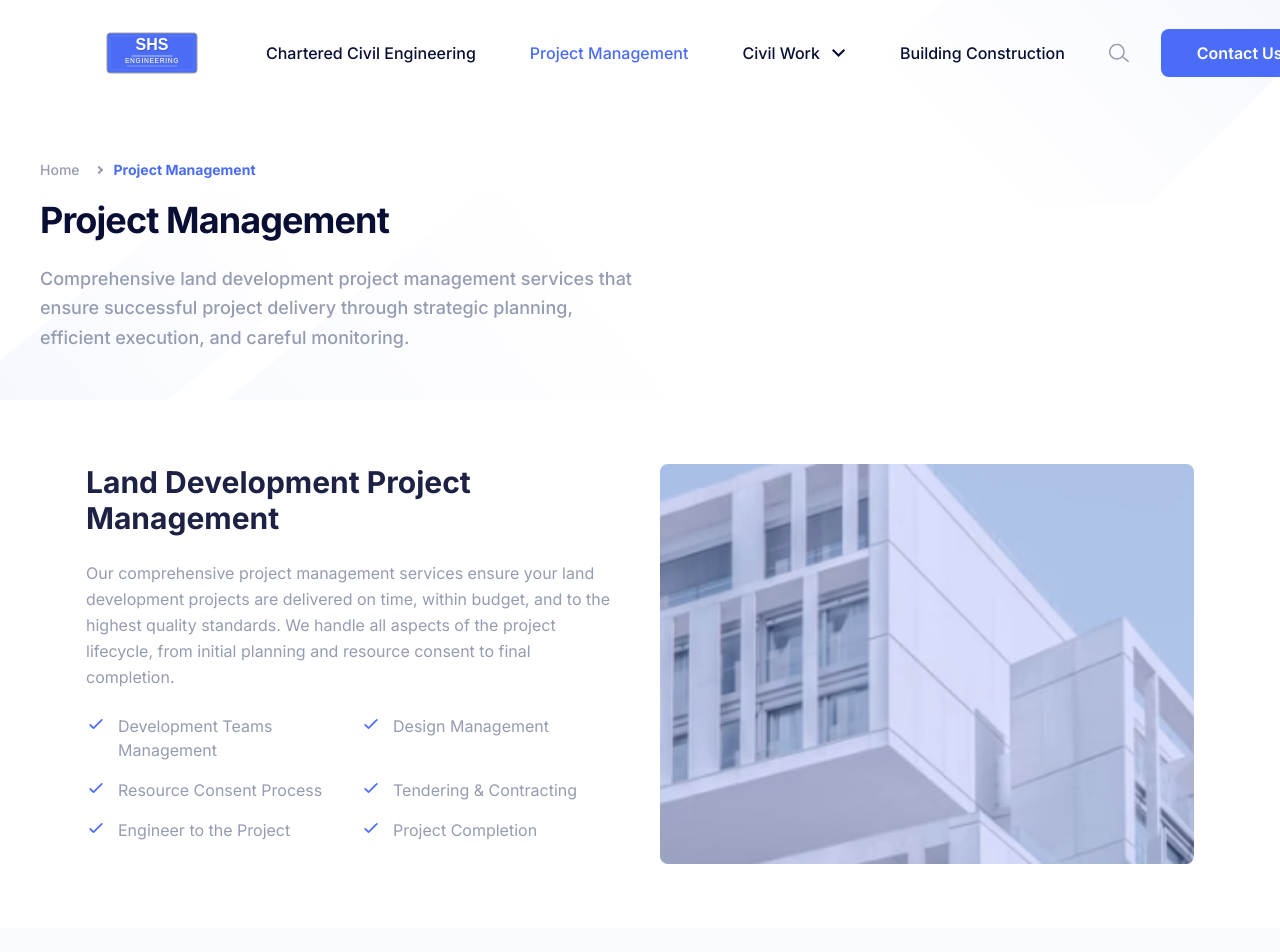
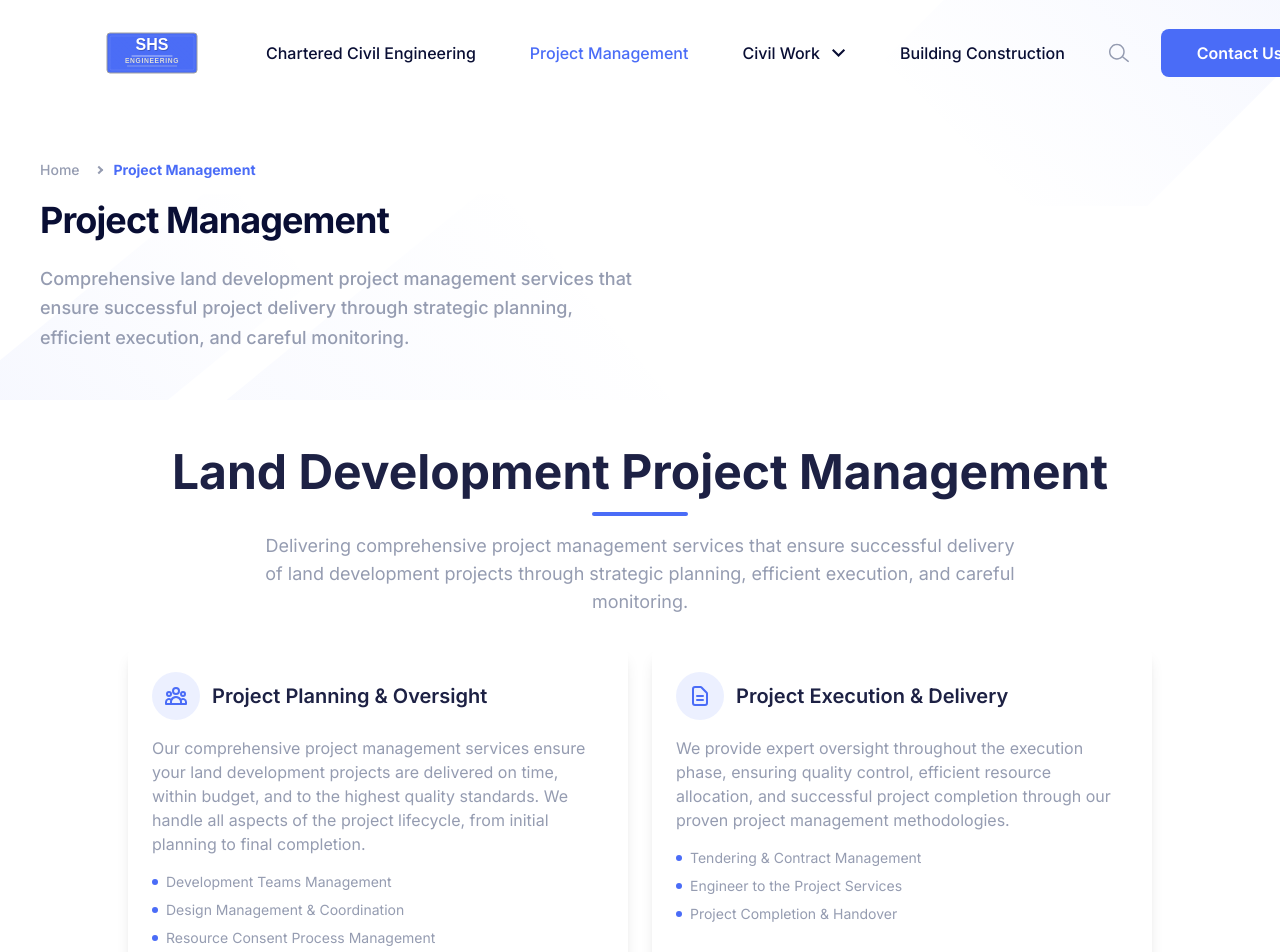
Before and after one commit to lin72h/shs-website, a Next.js app: page /project-management in a window 1280 px wide. Shown: the top 952 px of the page. Built offline with nearby package versions, Linux system fonts and the light colour scheme.

Commit message:
Change project management page

```diff
--- a/src/app/(site)/project-management/page.tsx
+++ b/src/app/(site)/project-management/page.tsx
@@ -21,67 +21,78 @@ export default function ProjectManagement() {
       />
 
       {/* Hero Section with Overview */}
-      <section className="pb-16 pt-16">
+      <section className="pb-12 pt-12">
         <div className="container">
-          <div className="grid grid-cols-1 gap-10 md:grid-cols-2">
-            {/* Content Column */}
-            <div className="flex flex-col space-y-6">
-              <h2 className="text-3xl font-bold text-dark">Land Development Project Management</h2>
-              <p className="text-base leading-relaxed text-body-color">
-                Our comprehensive project management services ensure your land development projects are delivered
-                on time, within budget, and to the highest quality standards. We handle all aspects of the
-                project lifecycle, from initial planning and resource consent to final completion.
+          <div className="mx-auto max-w-5xl">
+            <div className="mb-8 text-center">
+              <h2 className="mb-4 text-4xl font-bold text-dark lg:text-5xl">Land Development Project Management</h2>
+              <div className="mx-auto mb-4 h-1 w-24 rounded-full bg-primary"></div>
+              <p className="mx-auto max-w-3xl text-lg text-body-color">
+                Delivering comprehensive project management services that ensure successful delivery of land development
+                projects through strategic planning, efficient execution, and careful monitoring.
               </p>
-
-              <div className="mt-4 grid grid-cols-1 gap-4 sm:grid-cols-2">
-                <div className="flex items-start space-x-3">
-                  <svg className="h-5 w-5 flex-shrink-0 text-primary" fill="none" viewBox="0 0 24 24" stroke="currentColor">
-                    <path strokeLinecap="round" strokeLinejoin="round" strokeWidth="2" d="M5 13l4 4L19 7" />
-                  </svg>
-                  <span className="text-body-color">Development Teams Management</span>
-                </div>
-                <div className="flex items-start space-x-3">
-                  <svg className="h-5 w-5 flex-shrink-0 text-primary" fill="none" viewBox="0 0 24 24" stroke="currentColor">
-                    <path strokeLinecap="round" strokeLinejoin="round" strokeWidth="2" d="M5 13l4 4L19 7" />
-                  </svg>
-                  <span className="text-body-color">Design Management</span>
-                </div>
-                <div className="flex items-start space-x-3">
-                  <svg className="h-5 w-5 flex-shrink-0 text-primary" fill="none" viewBox="0 0 24 24" stroke="currentColor">
-                    <path strokeLinecap="round" strokeLinejoin="round" strokeWidth="2" d="M5 13l4 4L19 7" />
-                  </svg>
-                  <span className="text-body-color">Resource Consent Process</span>
-                </div>
-                <div className="flex items-start space-x-3">
-                  <svg className="h-5 w-5 flex-shrink-0 text-primary" fill="none" viewBox="0 0 24 24" stroke="currentColor">
-                    <path strokeLinecap="round" strokeLinejoin="round" strokeWidth="2" d="M5 13l4 4L19 7" />
-                  </svg>
-                  <span className="text-body-color">Tendering & Contracting</span>
-                </div>
-                <div className="flex items-start space-x-3">
-                  <svg className="h-5 w-5 flex-shrink-0 text-primary" fill="none" viewBox="0 0 24 24" stroke="currentColor">
-                    <path strokeLinecap="round" strokeLinejoin="round" strokeWidth="2" d="M5 13l4 4L19 7" />
-                  </svg>
-                  <span className="text-body-color">Engineer to the Project</span>
-                </div>
-                <div className="flex items-start space-x-3">
-                  <svg className="h-5 w-5 flex-shrink-0 text-primary" fill="none" viewBox="0 0 24 24" stroke="currentColor">
-                    <path strokeLinecap="round" strokeLinejoin="round" strokeWidth="2" d="M5 13l4 4L19 7" />
-                  </svg>
-                  <span className="text-body-color">Project Completion</span>
-                </div>
-              </div>
             </div>
 
-            {/* Image Column */}
-            <div className="relative h-[400px] overflow-hidden rounded-lg">
-              <Image
-                src="/images/news/news-3.jpg"
-                alt="Land Development Project Management"
-                fill
-                className="object-cover object-center"
-              />
-              <div className="absolute inset-0 bg-primary/20"></div>
+            <div className="grid grid-cols-1 gap-6 md:grid-cols-2">
+              <div className="rounded-lg bg-white p-6 shadow-lg">
+                <div className="mb-4 flex items-center space-x-3">
+                  <div className="flex h-12 w-12 items-center justify-center rounded-full bg-primary/10">
+                    <svg className="h-6 w-6 text-primary" fill="none" viewBox="0 0 24 24" stroke="currentColor">
+                      <path strokeLinecap="round" strokeLinejoin="round" strokeWidth="2" d="M17 20h5v-2a3 3 0 00-5.356-1.857M17 20H7m10 0v-2c0-.656-.126-1.283-.356-1.857M7 20H2v-2a3 3 0 015.356-1.857M7 20v-2c0-.656.126-1.283.356-1.857m0 0a5.002 5.002 0 019.288 0M15 7a3 3 0 11-6 0 3 3 0 016 0zm6 3a2 2 0 11-4 0 2 2 0 014 0zM7 10a2 2 0 11-4 0 2 2 0 014 0z" />
+                    </svg>
+                  </div>
+                  <h3 className="text-xl font-semibold text-dark">Project Planning & Oversight</h3>
+                </div>
+                <p className="mb-4 text-body-color">
+                  Our comprehensive project management services ensure your land development projects are delivered
+                  on time, within budget, and to the highest quality standards. We handle all aspects of the
+                  project lifecycle, from initial planning to final completion.
+                </p>
+                <ul className="space-y-2 text-sm text-body-color">
+                  <li className="flex items-center space-x-2">
+                    <span className="h-1.5 w-1.5 rounded-full bg-primary"></span>
+                    <span>Development Teams Management</span>
+                  </li>
+                  <li className="flex items-center space-x-2">
+                    <span className="h-1.5 w-1.5 rounded-full bg-primary"></span>
+                    <span>Design Management & Coordination</span>
+                  </li>
+                  <li className="flex items-center space-x-2">
+                    <span className="h-1.5 w-1.5 rounded-full bg-primary"></span>
+                    <span>Resource Consent Process Management</span>
+                  </li>
+                </ul>
+              </div>
+
+              <div className="rounded-lg bg-white p-6 shadow-lg">
+                <div className="mb-4 flex items-center space-x-3">
+                  <div className="flex h-12 w-12 items-center justify-center rounded-full bg-primary/10">
+                    <svg className="h-6 w-6 text-primary" fill="none" viewBox="0 0 24 24" stroke="currentColor">
+                      <path strokeLinecap="round" strokeLinejoin="round" strokeWidth="2" d="M9 12h6m-6 4h6m2 5H7a2 2 0 01-2-2V5a2 2 0 012-2h5.586a1 1 0 01.707.293l5.414 5.414a1 1 0 01.293.707V19a2 2 0 01-2 2z" />
+                    </svg>
+                  </div>
+                  <h3 className="text-xl font-semibold text-dark">Project Execution & Delivery</h3>
+                </div>
+                <p className="mb-4 text-body-color">
+                  We provide expert oversight throughout the execution phase, ensuring quality control,
+                  efficient resource allocation, and successful project completion through our proven
+                  project management methodologies.
+                </p>
+                <ul className="space-y-2 text-sm text-body-color">
+                  <li className="flex items-center space-x-2">
+                    <span className="h-1.5 w-1.5 rounded-full bg-primary"></span>
+                    <span>Tendering & Contract Management</span>
+                  </li>
+                  <li className="flex items-center space-x-2">
+                    <span className="h-1.5 w-1.5 rounded-full bg-primary"></span>
+                    <span>Engineer to the Project Services</span>
+                  </li>
+                  <li className="flex items-center space-x-2">
+                    <span className="h-1.5 w-1.5 rounded-full bg-primary"></span>
+                    <span>Project Completion & Handover</span>
+                  </li>
+                </ul>
+              </div>
             </div>
           </div>
         </div>
```
